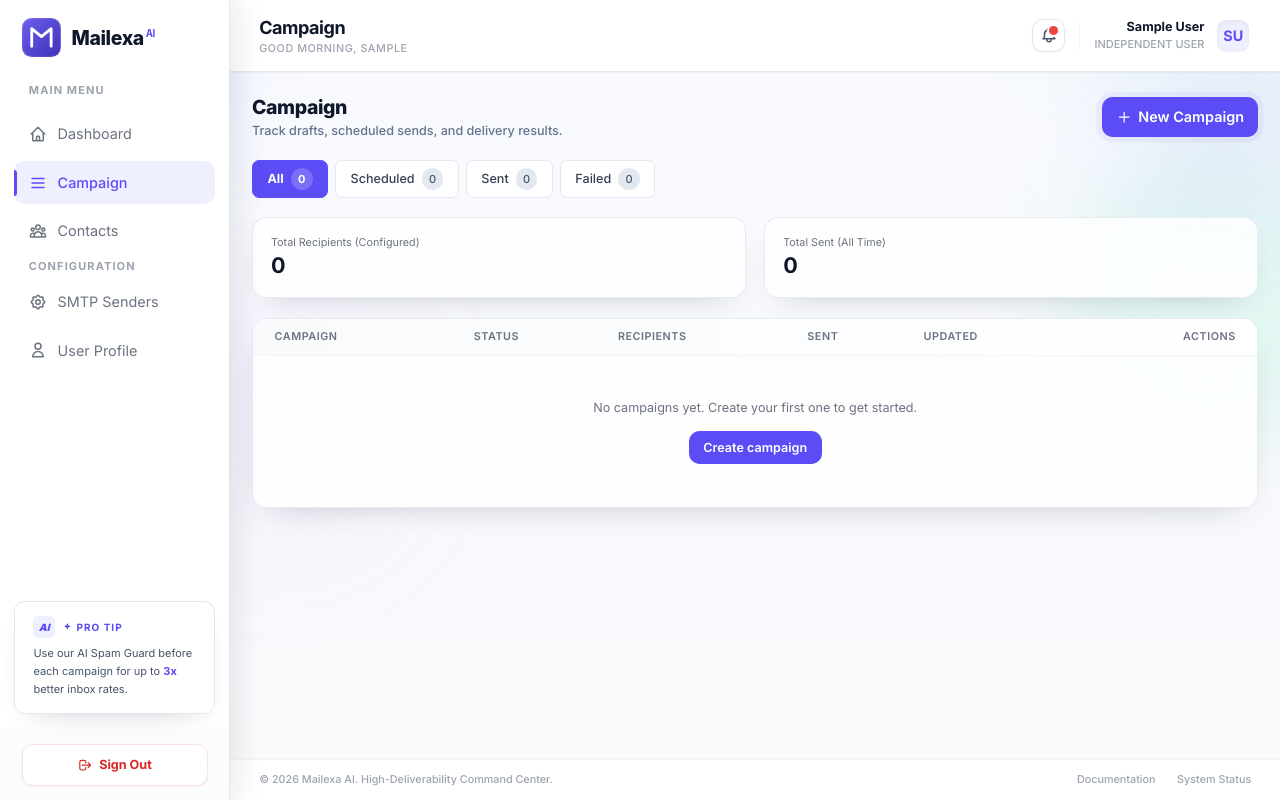
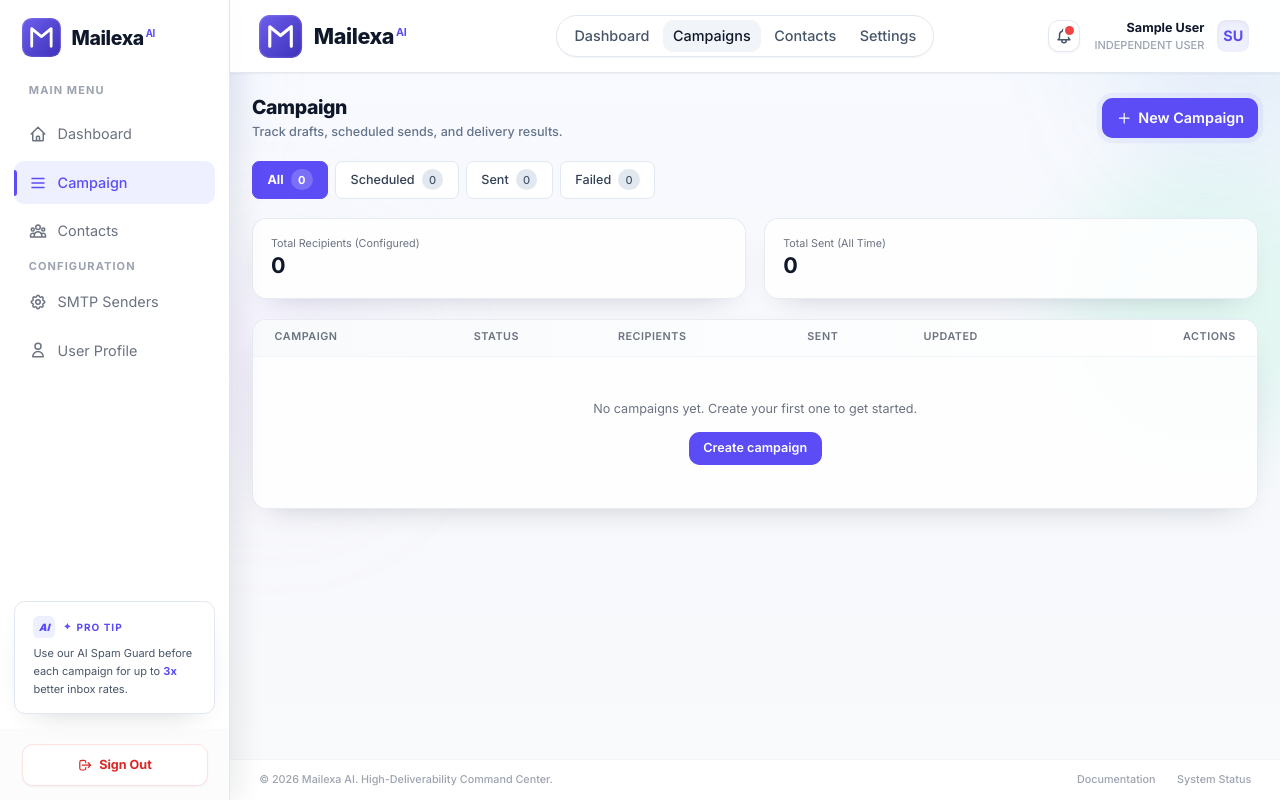
Before and after one commit to pa-nuzz/public-flow-, a Django app: page /campaign/ in a window 1280 px wide; the page is wider, and only the part inside the window is pictured. Run offline with Django 5.2, Linux system fonts and the light colour scheme; the visitor is signed in with stand-in values (Sample User, id 1); data that the repository does not hold is empty; some libraries are stand-ins or nearby versions.

Commit message:
fix: resolve navbar blocking content across all dashboard pages
- Update main padding from arbitrary pt-[80px] to explicit calc(1rem + 80px)
- Fix navbar overlap on Dashboard, Campaigns, Contacts, SMTP Senders, Profile pages
- Apply same fix to Contacts responsive layout
- Use inline styles for precise padding calculations

```diff
--- a/templates/base_dashboard.html
+++ b/templates/base_dashboard.html
@@ -5,7 +5,7 @@
   <meta charset="UTF-8"/>
   <meta name="viewport" content="width=device-width, initial-scale=1.0"/>
     <title>{% block title %}Dashboard — Mailexa AI{% endblock %}</title>
-    <link rel="icon" type="image/svg+xml" href="{% static 'images/logo-mark.svg' %}" />
+    <link rel="icon" type="image/svg+xml" href="{% static 'images/logo-mark.svg' %}?v={{ STATIC_VERSION }}" />
     <link rel="preconnect" href="https://fonts.googleapis.com" />
     <link rel="preconnect" href="https://fonts.gstatic.com" crossorigin />
     <link href="https://fonts.googleapis.com/css2?family=Inter:wght@400;500;600;700;800;900&display=swap" rel="stylesheet" />
@@ -46,10 +46,10 @@
     <div class="ambient-orb w-72 h-72 bg-indigo-300/20 -top-16 -left-10"></div>
     <div class="ambient-orb alt w-80 h-80 bg-emerald-300/15 top-44 -right-20"></div>
     <!-- Sidebar -->
-    <aside class="w-64 bg-white border-r border-slate-200 hidden lg:flex flex-col fixed h-full z-30 shadow-[10px_0_24px_rgba(15,23,42,0.08)]">
+    <aside class="sidebar w-64 bg-white border-r border-slate-200 hidden lg:flex flex-col fixed h-full z-30 shadow-[10px_0_24px_rgba(15,23,42,0.08)]">
       <div class="px-6 py-5 border-b border-white/10">
         <a href="{% url 'dashboard:dashboard' %}" class="inline-flex items-center">
-          <img src="{% static 'images/logo.svg' %}" alt="Mailexa AI Logo" class="h-[39px] w-auto" />
+          <img src="{% static 'images/logo.svg' %}?v={{ STATIC_VERSION }}" alt="Mailexa AI Logo" class="h-[39px] w-auto" />
         </a>
       </div>
 
@@ -105,21 +105,32 @@
     <!-- Main Content Area -->
     <div class="flex-grow lg:ml-64 flex flex-col min-h-screen">
       <!-- Header -->
-      <header class="h-[72px] bg-white border-b border-slate-200 shadow-sm flex items-center justify-between px-4 sm:px-6 lg:px-8 sticky top-0 z-20">
-        <div>
-          <h1 class="font-bold text-xl text-slate-900 tracking-tight">{% block page_title %}Dashboard{% endblock %}</h1>
-          <p class="text-xs text-gray-400 font-medium uppercase tracking-wider mt-0.5">{% greeting %}, {{ user.first_name }}</p>
+      <header class="fixed top-0 left-0 lg:left-64 right-0 z-30 border-b border-slate-200 bg-white/95 backdrop-blur-sm shadow-sm">
+        <div class="h-[72px] px-4 sm:px-6 lg:px-8">
+          <div class="flex h-full items-center justify-between gap-4">
+            <div class="flex items-center gap-3 min-w-0">
+              <button type="button" onclick="document.querySelector('.sidebar')?.classList.toggle('hidden')" class="inline-flex h-10 w-10 items-center justify-center rounded-xl border border-slate-200 text-slate-600 lg:hidden">
+                <svg class="h-5 w-5" fill="none" stroke="currentColor" stroke-width="2" viewBox="0 0 24 24"><path stroke-linecap="round" stroke-linejoin="round" d="M4 6h16M4 12h16M4 18h16"/></svg>
+              </button>
+              <a href="{% url 'dashboard:dashboard' %}" class="inline-flex items-center gap-2 min-w-0">
+                <img src="{% static 'images/logo.svg' %}?v={{ STATIC_VERSION }}" alt="Mailexa AI Logo" class="h-[39px] sm:h-[43px] w-auto" />
+              </a>
             </div>
 
-        <div class="flex items-center gap-4">
-          <!-- Notification Bell -->
+            <div class="hidden xl:flex items-center gap-1 rounded-full border border-slate-200 bg-white px-2 py-1 shadow-sm">
+              <a href="{% url 'dashboard:dashboard' %}" class="nav-link-clean {% if request.resolver_match.url_name == 'dashboard' %}bg-slate-100 text-slate-900{% endif %}">Dashboard</a>
+              <a href="{% url 'campaigns:campaign_list' %}" class="nav-link-clean {% if request.resolver_match.namespace == 'campaigns' %}bg-slate-100 text-slate-900{% endif %}">Campaigns</a>
+              <a href="{% url 'contacts:list' %}" class="nav-link-clean {% if request.resolver_match.namespace == 'contacts' %}bg-slate-100 text-slate-900{% endif %}">Contacts</a>
+              <a href="{% url 'dashboard:settings' %}" class="nav-link-clean {% if request.resolver_match.url_name == 'settings' %}bg-slate-100 text-slate-900{% endif %}">Settings</a>
+            </div>
+
+            <div class="flex items-center gap-3 sm:gap-4">
               <div class="relative" id="notif-wrapper" data-clear-url="{% url 'dashboard:clear_notifications' %}" data-csrf-token="{{ csrf_token }}">
                 <button onclick="toggleNotifications()" class="w-9 h-9 flex items-center justify-center text-slate-600 bg-white border border-slate-200 shadow-sm hover:text-primary hover:border-primary/30 hover:bg-primary-light rounded-xl transition-all relative hover-scale-soft">
                   <svg class="w-5 h-5" fill="none" stroke="currentColor" viewBox="0 0 24 24"><path stroke-linecap="round" stroke-linejoin="round" stroke-width="2" d="M15 17h5l-1.405-1.405A2.032 2.032 0 0118 14.158V11a6.002 6.002 0 00-4-5.659V5a2 2 0 10-4 0v.341C7.67 6.165 6 8.388 6 11v3.159c0 .538-.214 1.055-.595 1.436L4 17h5m6 0v1a3 3 0 11-6 0v-1m6 0H9"/></svg>
                   <span id="notif-badge" class="absolute top-1.5 right-1.5 w-2.5 h-2.5 bg-red-500 rounded-full ring-2 ring-white {% if dashboard_notification_count == 0 %}hidden{% endif %}"></span>
                 </button>
 
-            <!-- Notification Dropdown -->
                 <div id="notif-dropdown" class="absolute right-0 top-14 w-[22rem] max-w-[calc(100vw-1.5rem)] bg-white/95 backdrop-blur-sm rounded-2xl shadow-2xl border border-gray-100 overflow-hidden z-[60] opacity-0 pointer-events-none transition-opacity duration-150 ease-out">
                   <div class="px-5 py-4 border-b border-gray-50 flex items-center justify-between">
                     <h4 class="text-sm font-bold text-slate-900">Notifications</h4>
@@ -156,10 +167,8 @@
                 </div>
               </div>
 
-          <div class="h-8 w-px bg-gray-100"></div>
-
-          <a href="{% url 'dashboard:profile' %}" class="flex items-center gap-3 hover:opacity-80 transition-opacity">
-            <div class="text-right hidden sm:block">
+              <a href="{% url 'dashboard:profile' %}" class="flex items-center gap-2 sm:gap-3 hover:opacity-80 transition-opacity">
+                <div class="hidden sm:block text-right">
                   <p class="text-sm font-bold text-slate-900">{{ user.get_full_name }}</p>
                   <p class="text-[11px] text-gray-400 font-medium uppercase">{{ user.company|default:"Independent User" }}</p>
                 </div>
@@ -171,6 +180,8 @@
                   {% endif %}
                 </div>
               </a>
+            </div>
+          </div>
         </div>
       </header>
 
@@ -198,7 +209,7 @@
       </div>
       {% endif %}
 
-      <main class="p-4 sm:p-5 lg:p-6 flex-grow max-w-[1500px] relative">
+      <main class="p-4 sm:p-5 lg:p-6 flex-grow max-w-[1500px] relative" style="padding-top: calc(1rem + 80px);">
         <div class="pointer-events-none absolute -top-12 -right-12 w-56 h-56 bg-indigo-400/10 rounded-full blur-3xl"></div>
         <div class="pointer-events-none absolute top-1/3 -left-20 w-64 h-64 bg-purple-300/10 rounded-full blur-3xl"></div>
         <div class="reveal-on-scroll">{% block content %}{% endblock %}</div>
```
Lines whose indentation alone changed are shown as unchanged.
